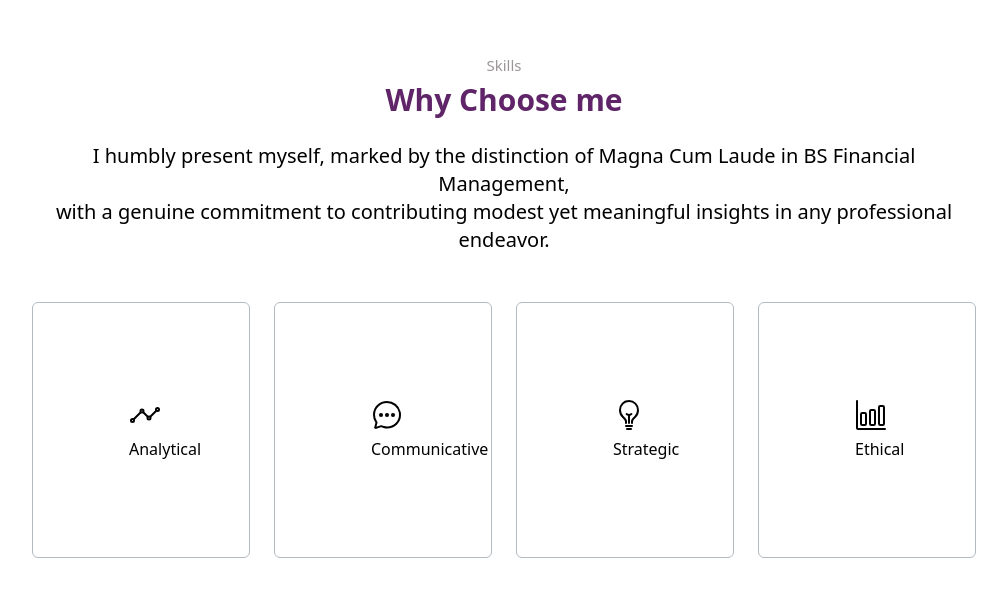
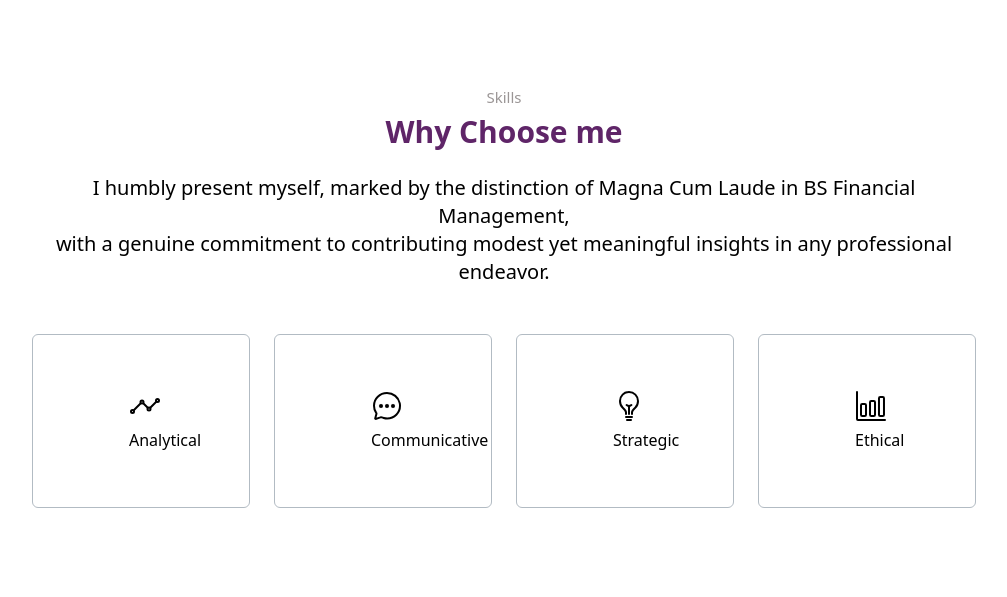
Before and after one commit to patrickeugenesacueza/Clarise-Portfolio, a React (Create React App) app in the folder portfolio/: page / in a window 1280 px wide. Shown: the part 1467-2064 px from the top of the page, without its empty margins (136-1143 px from the left). Built offline with nearby package versions, Linux system fonts and the light colour scheme.

Commit message:
Update: Nav.js
Change the "Career" into "Experience"

```diff
--- a/portfolio/src/components/Nav.js
+++ b/portfolio/src/components/Nav.js
@@ -6,7 +6,7 @@ export default function Nav() {
     { name: "Home", link: "/" },
     { name: "About", link: "/" },
     { name: "Skills", link: "/" },
-    { name: "Career", link: "/" },
+    { name: "Experience", link: "/" },
     { name: "Achievements", link: "/" },
   ];
 
--- a/portfolio/src/components/pages/SkillSection.js
+++ b/portfolio/src/components/pages/SkillSection.js
@@ -3,7 +3,7 @@ import React from "react";
 export default function SkillSection(){
     return (
       <>
-        <div className="py-[5rem] z-0 bg-[#fff] w-full h-[70vh] md:h-[90vh] lg:h-[90vh] px-[2em] md:px-[10.5rem]">
+        <div className="py-[7rem] b z-0 bg-[#fff] w-full h-[80vh] md:h-[90vh] lg:h-[90vh] px-[2em] md:px-[10.5rem]">
           <div className="item-center text-center">
             <div>
               <span className="font-poppins font-medium text-[15px] text-[#9b9696]">
@@ -24,13 +24,13 @@ export default function SkillSection(){
               </span>
             </div>
             <div className="grid grid-cols-1 sm:grid-cols-2 md:grid-cols-4 gap-6 mt-12">
-              <div className="bg-[#fff] border-[.50px] border-[#b2bbc3] p-24 rounded-md text-center hover:text-white hover:bg-[#9b6c9a] hover:duration-500">
+              <div className="bg-[#fff] border-[.50px] border-[#b2bbc3] px-24 py-[55px] rounded-md text-center hover:text-white hover:bg-[#9b6c9a] hover:duration-500">
                 <div>
                   <ion-icon name="analytics-outline" size="large"></ion-icon>
                 </div>
                 <div className="">Analytical</div>
               </div>
-              <div className="bg-[#fff] border-[.50px] border-[#b2bbc3] p-24 rounded-md text-center hover:text-white hover:bg-[#9b6c9a] hover:duration-500">
+              <div className="bg-[#fff] border-[.50px] border-[#b2bbc3] px-24 py-[55px] rounded-md text-center hover:text-white hover:bg-[#9b6c9a] hover:duration-500">
                 <div className="">
                   <ion-icon
                     name="chatbubble-ellipses-outline"
@@ -39,13 +39,13 @@ export default function SkillSection(){
                 </div>
                 <div className="">Communicative</div>
               </div>
-              <div className="bg-[#fff] border-[.50px] border-[#b2bbc3] p-24 rounded-md text-center hover:text-white hover:bg-[#9b6c9a] hover:duration-500">
+              <div className="bg-[#fff] border-[.50px] border-[#b2bbc3] px-24 py-[55px] rounded-md text-center hover:text-white hover:bg-[#9b6c9a] hover:duration-500">
                 <div>
                   <ion-icon name="bulb-outline" size="large"></ion-icon>
                 </div>
                 <div>Strategic</div>
               </div>
-              <div className="bg-[#fff] border-[.50px] border-[#b2bbc3] p-24 rounded-md text-center hover:text-white hover:bg-[#9b6c9a] hover:duration-500">
+              <div className="bg-[#fff] border-[.50px] border-[#b2bbc3] px-24 py-[55px] rounded-md text-center hover:text-white hover:bg-[#9b6c9a] hover:duration-500">
                 <div>
                   <ion-icon name="bar-chart-outline" size="large"></ion-icon>
                 </div>
```
